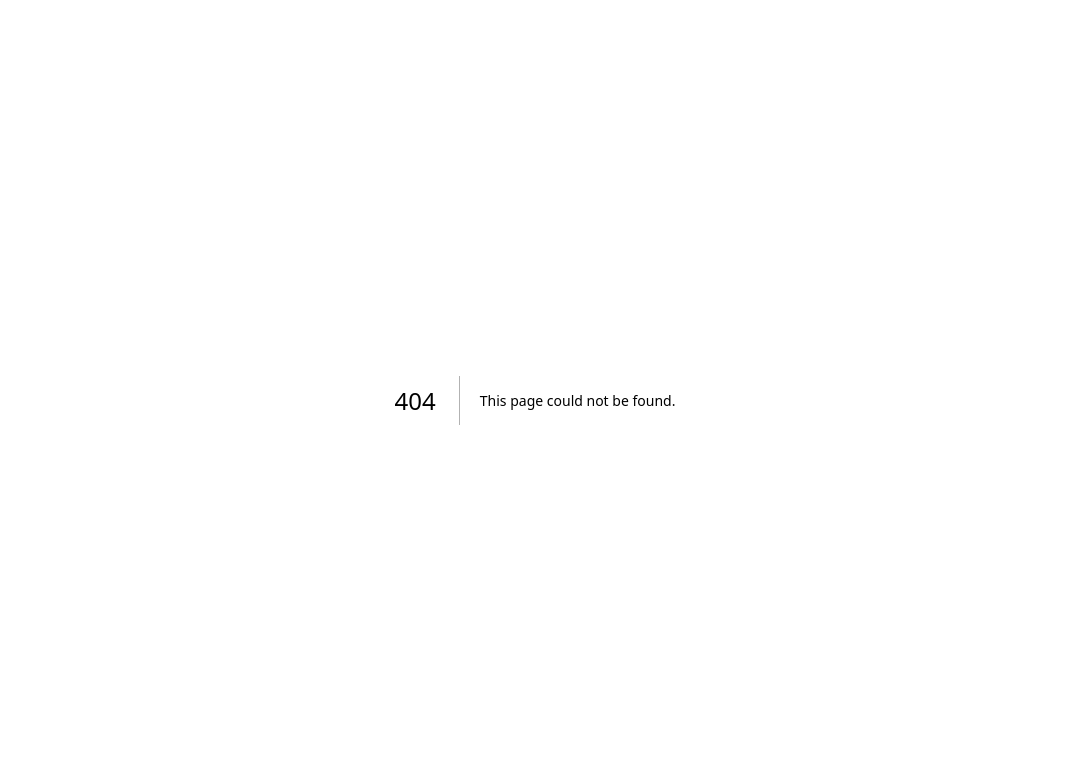
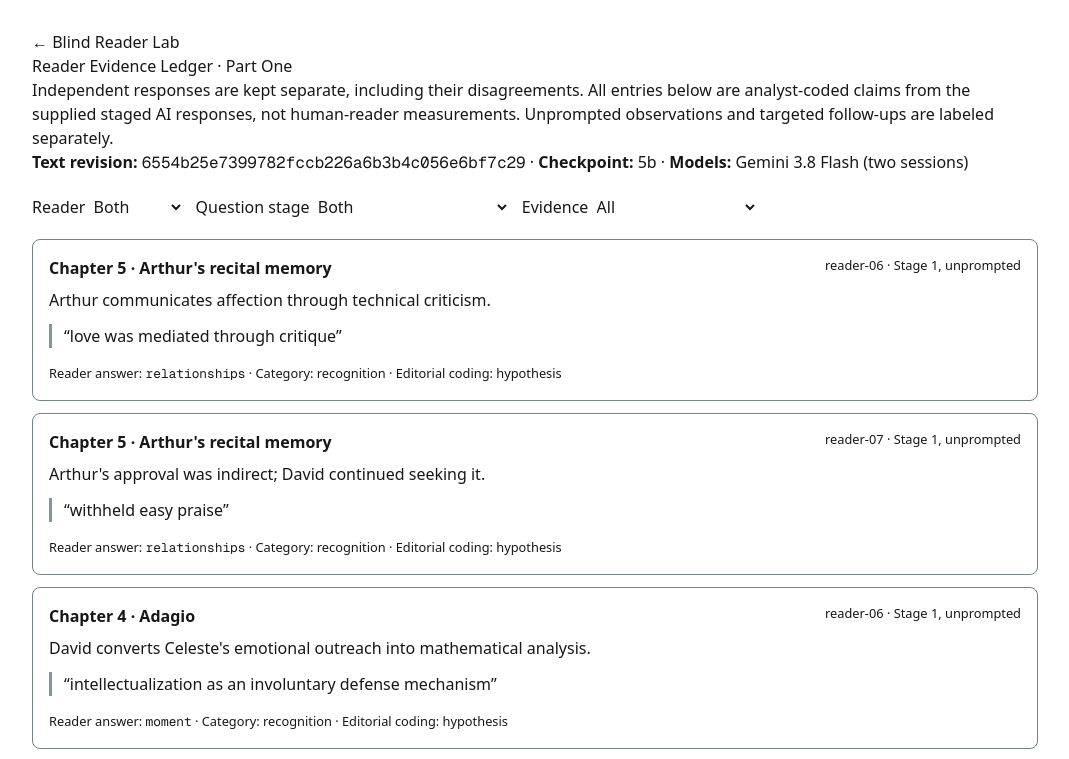
Before and after one commit to Gabrielmcp78/frontend, a Next.js app: page /reader-lab/evidence in a window 1280 px wide. Before the commit this address had no page. Shown: the top 759 px of the page, without its empty margins (105-1174 px from the left). Built offline with nearby package versions, Linux system fonts and the light colour scheme.

Commit message:
feat: reader evidence ledger with independent stage filters

```diff
--- /dev/null
+++ b/app/reader-lab/evidence/page.tsx
@@ -0,0 +1,31 @@
+"use client";
+import {useMemo,useState} from "react";
+import Link from "next/link";
+import {READER_EVIDENCE,EVIDENCE_COMMIT,type Elicitation,type FindingType} from "@/lib/reader-river/evidence-ledger";
+export default function EvidenceLedgerPage(){
+ const [reader,setReader]=useState("all");
+ const [stage,setStage]=useState("all");
+ const [kind,setKind]=useState("all");
+ const rows=useMemo(()=>READER_EVIDENCE.filter(x=>(reader==="all"||x.readerId===reader)&&(stage==="all"||x.elicitation===stage)&&(kind==="all"||x.type===kind)),[reader,stage,kind]);
+ return <main style={{maxWidth:1050,margin:"0 auto",padding:"30px 22px",fontFamily:"system-ui,sans-serif",lineHeight:1.5}}>
+ <nav><Link href="/reader-lab/testing">← Blind Reader Lab</Link></nav>
+ <h1>Reader Evidence Ledger · Part One</h1>
+ <p>Independent responses are kept separate, including their disagreements. All entries below are analyst-coded claims from the supplied staged AI responses, not human-reader measurements. Unprompted observations and targeted follow-ups are labeled separately.</p>
+ <p><strong>Text revision:</strong> <code>{EVIDENCE_COMMIT}</code> · <strong>Checkpoint:</strong> 5b · <strong>Models:</strong> Gemini 3.8 Flash (two sessions)</p>
+ <div style={{display:"flex",flexWrap:"wrap",gap:12,margin:"20px 0"}}>
+ <label>Reader <select value={reader} onChange={e=>setReader(e.target.value)}><option value="all">Both</option><option>reader-06</option><option>reader-07</option></select></label>
+ <label>Question stage <select value={stage} onChange={e=>setStage(e.target.value)}><option value="all">Both</option><option value="stage1_unprompted">Stage 1 — unprompted</option><option value="stage2_targeted">Stage 2 — prompted</option></select></label>
+ <label>Evidence <select value={kind} onChange={e=>setKind(e.target.value)}><option value="all">All</option>{(["recognition","interpretive_branch","friction","prediction"] as FindingType[]).map(v=><option key={v} value={v}>{v.replaceAll("_"," ")}</option>)}</select></label>
+ </div>
+ <div style={{display:"grid",gap:12}}>
+ {rows.map(r=><article key={r.id} style={{padding:16,border:"1px solid #77818a",borderRadius:8}}>
+ <div style={{display:"flex",justifyContent:"space-between",flexWrap:"wrap",gap:8}}>
+ <strong>{r.scene}</strong><small>{r.readerId} · {r.elicitation==="stage1_unprompted"?"Stage 1, unprompted":"Stage 2, targeted"}</small>
+ </div><p style={{margin:"8px 0"}}>{r.claim}</p>
+ <blockquote style={{borderLeft:"3px solid #8195a5",paddingLeft:12,margin:"12px 0"}}>“{r.responseEvidence}”</blockquote>
+ <small>Reader answer: <code>{r.questionId}</code> · Category: {r.type.replaceAll("_"," ")} · Editorial coding: {r.editorialStatus}</small>
+ </article>)}
+ </div>
+ <p style={{marginTop:24,fontSize:13}}>A shared observation is not proof of authorial intent, nor of human-reader response. No coordinates or river-bank distances have been inferred. The quoted fragments are excerpts from the submitted AI responses; consult full raw output for surrounding context.</p>
+ </main>;
+}
```
